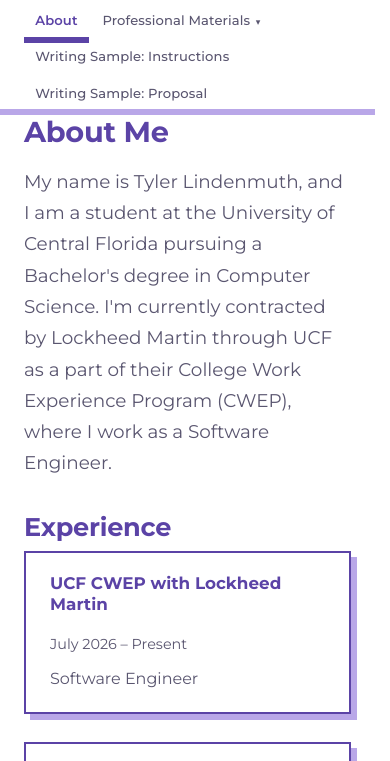
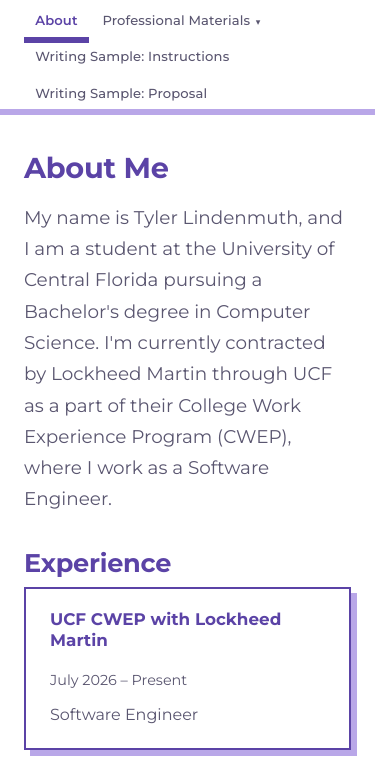
Before and after one commit to TylerLindenmuth/TylerLindenmuth.github.io, a plain HTML site: page index.html in a window 390 px wide. Shown: the part 38-799 px from the top of the page. Drawn offline with Linux system fonts and the light colour scheme.

Commit message:
increased padding between banner and screen content

```diff
--- a/style.css
+++ b/style.css
@@ -60,7 +60,7 @@ nav button[aria-current="page"], nav li.active > button { color: var(--lav-600);
 .sub button { width: 100%; text-align: left; padding: .8rem 1rem; margin: 0; border-bottom: 0; border-left: 3px solid transparent; }
 .sub button[aria-current="page"] { border-left-color: var(--lav-600); background: var(--lav-100); }
 
-main { padding: 5.5rem 0 5rem; min-height: 70vh; }
+main.wrap { padding-top: 2.25rem; padding-bottom: 5rem; min-height: 70vh; }
 h1 { font: 700 clamp(1.8rem, 4.5vw, 2.5rem)/1.2 var(--display); letter-spacing: -.01em; margin: 0 0 1rem; color: var(--lav-600);}
 h2 { font: 700 1.6rem/1.25 var(--display); letter-spacing: -.01em; margin: 0 0 .5rem; color: var(--lav-600);}
 h3 { font: 700 1.05rem/1.3 var(--display); margin: 0 0 .4rem; color: var(--lav-600);}
@@ -84,7 +84,7 @@ footer { color: var(--muted); font-size: .95rem; border-top: 1px solid var(--lin
   .sub { position: static; box-shadow: none; border: 0; border-left: 3px solid var(--lav-300); margin-left: .7rem; }
   .has-sub:hover > .sub { display: none; }
   .has-sub.open > .sub, .has-sub:focus-within > .sub { display: flex; }
-  main { padding-top: 2.25rem; }
+  main.wrap { padding-top: 2.25rem; }
 }
 
 .gallery { display: grid; grid-template-columns: repeat(auto-fill, 120px); gap: 1rem; margin-bottom: 1.25rem; }
```
